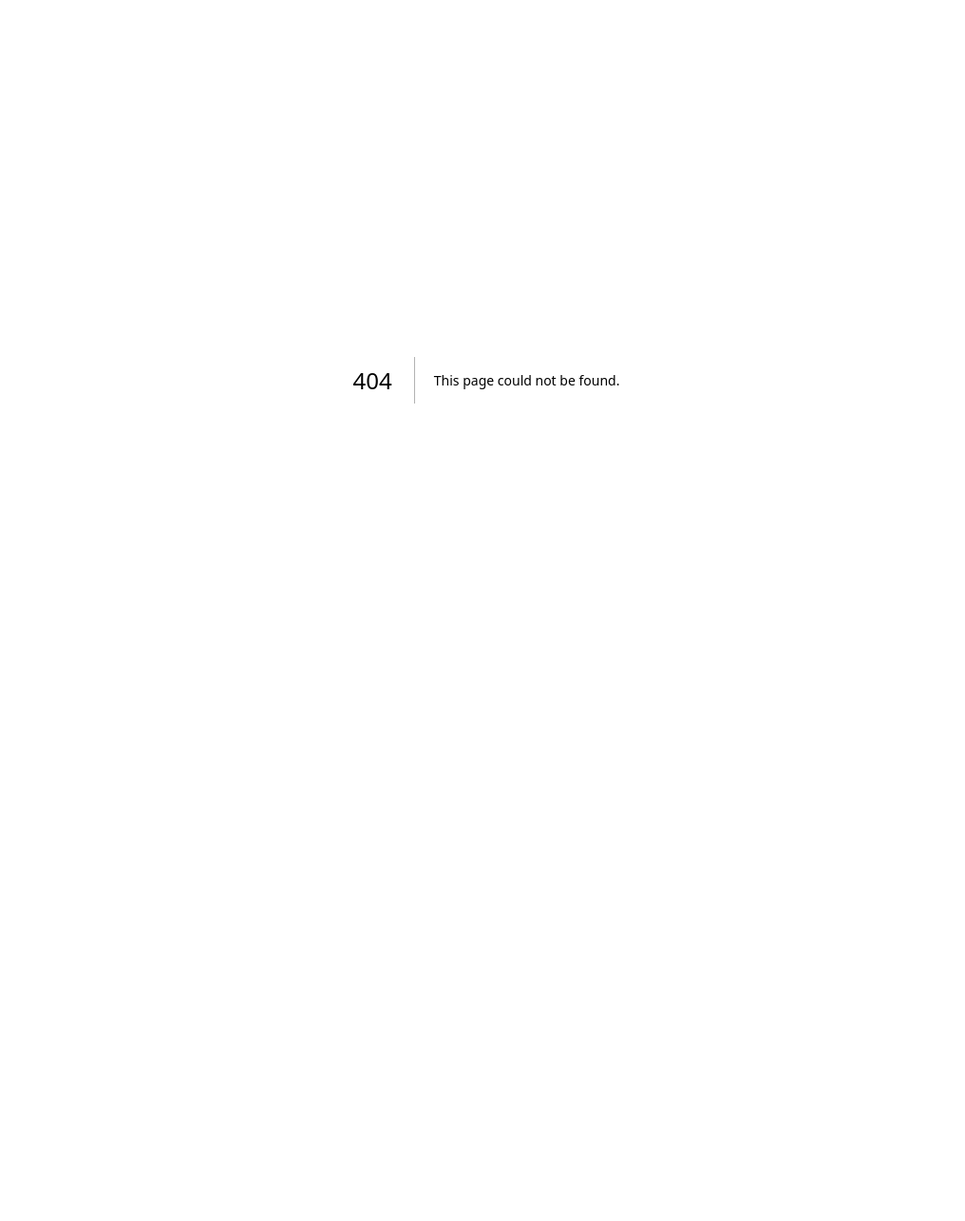
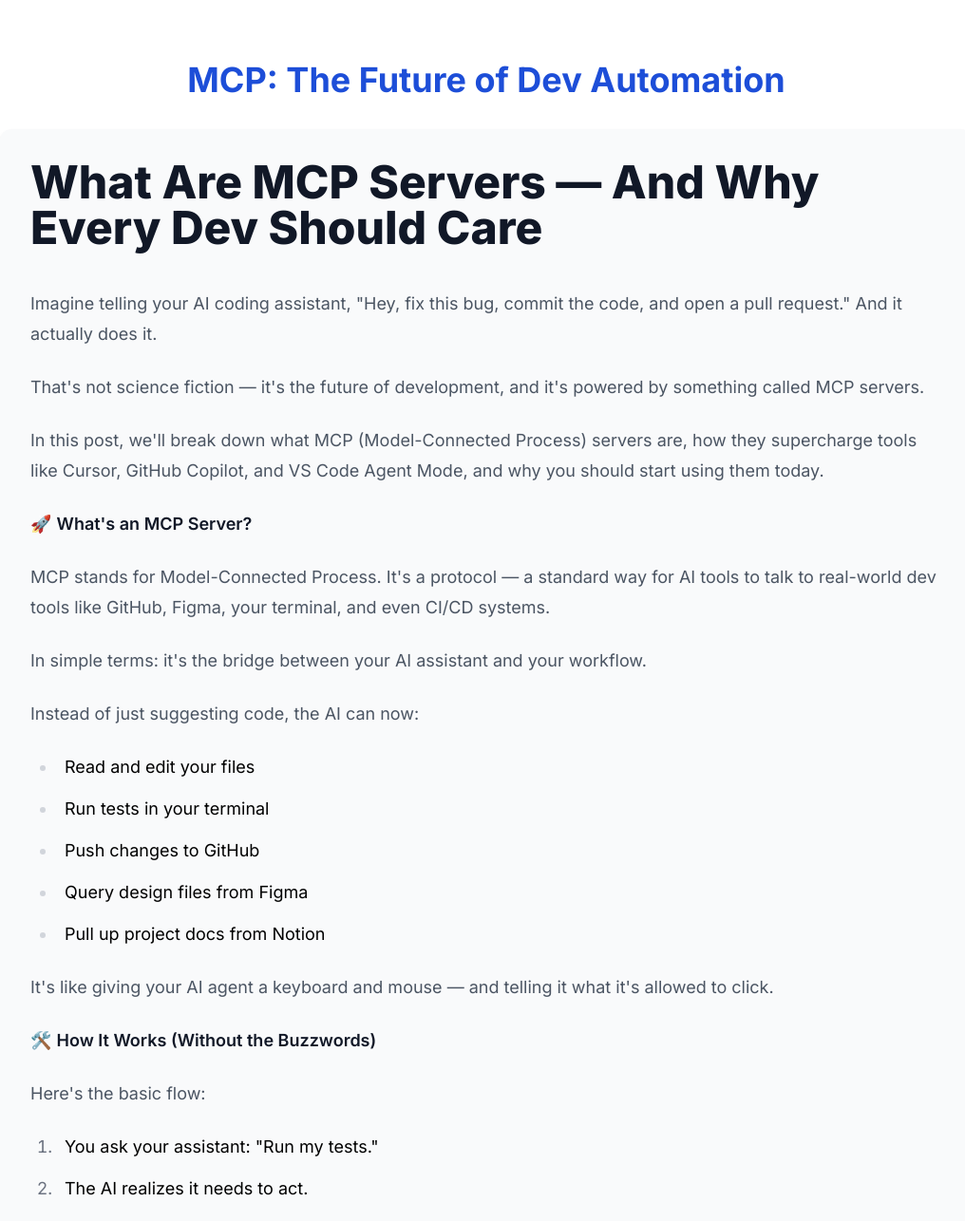
Before and after one commit to uionly/myprofile, a Next.js app: page /MCP in a window 1280 px wide. Before the commit this address had no page. Shown: the top 1286 px of the page at 95% size, without its empty margins (128-1144 px from the left). Before the commit the page ends 800 px from the top, so only its background shows below. Built offline with nearby package versions, Linux system fonts and the light colour scheme.

Commit message:
mcp blog

```diff
--- a/package.json
+++ b/package.json
@@ -22,6 +22,7 @@
     "postcss": "^8.4.35",
     "react": "^18.2.0",
     "react-dom": "^18.2.0",
+    "react-markdown": "^10.1.0",
     "tailwindcss": "^3.4.1",
     "typescript": "^5.3.3"
   },
--- /dev/null
+++ b/src/app/MCP/page.tsx
@@ -0,0 +1,156 @@
+import React from 'react';
+import ReactMarkdown from 'react-markdown';
+
+const mcpContent = `
+# What Are MCP Servers — And Why Every Dev Should Care
+
+Imagine telling your AI coding assistant, "Hey, fix this bug, commit the code, and open a pull request." And it actually does it.
+
+That's not science fiction — it's the future of development, and it's powered by something called MCP servers.
+
+In this post, we'll break down what MCP (Model-Connected Process) servers are, how they supercharge tools like Cursor, GitHub Copilot, and VS Code Agent Mode, and why you should start using them today.
+
+🚀 **What's an MCP Server?**
+
+MCP stands for Model-Connected Process. It's a protocol — a standard way for AI tools to talk to real-world dev tools like GitHub, Figma, your terminal, and even CI/CD systems.
+
+In simple terms: it's the bridge between your AI assistant and your workflow.
+
+Instead of just suggesting code, the AI can now:
+
+- Read and edit your files
+- Run tests in your terminal
+- Push changes to GitHub
+- Query design files from Figma
+- Pull up project docs from Notion
+
+It's like giving your AI agent a keyboard and mouse — and telling it what it's allowed to click.
+
+🛠️ **How It Works (Without the Buzzwords)**
+
+Here's the basic flow:
+
+1. You ask your assistant: "Run my tests."
+2. The AI realizes it needs to act.
+3. It sends a request to an MCP server — like a terminal server.
+4. That server runs npm test on your machine.
+5. The results are sent back to the AI, which then decides what to do next.
+
+These servers can be local (running on your machine) or remote (hosted in the cloud), and each one is tightly scoped. The AI doesn't have full control — only what you allow.
+
+🔧 **Examples of MCP Servers in Action**
+
+Here are some real things developers are doing with MCP servers:
+
+### 1. From Figma to Code
+
+> "Turn this design into a React component."
+>
+> - The Figma MCP pulls the layout.
+> - The AI generates JSX + CSS.
+> - The File System MCP saves it.
+> - The GitHub MCP commits it.
+
+### 2. Debugging Test Failures
+
+> "Why did my build fail?"
+>
+> - The CI/CD MCP grabs logs.
+> - The AI highlights what broke.
+> - Suggests a fix. Applies it. Reruns tests.
+
+### 3. Handling Project Tasks
+
+> "Mark Jira ticket #101 as done."
+>
+> - The Jira MCP closes the task.
+> - The Notion MCP updates docs.
+
+### 4. File and Terminal Commands
+
+> "Search all files for TODOs and create a summary."
+>
+> - Filesystem MCP searches files.
+> - Terminal MCP runs commands.
+
+⚙️ **How You Can Use It**
+
+**Step 1: Install an MCP server**
+
+You can use:
+
+~~~
+npx -y @modelcontextprotocol/server-github
+pip install terminal-controller
+~~~
+
+Or pull one via Docker.
+
+**Step 2: Configure your IDE**
+
+In Cursor or VS Code, add this in .mcp.json:
+
+~~~json
+{
+  "mcpServers": {
+    "github": {
+      "command": "npx",
+      "args": ["-y", "@modelcontextprotocol/server-github"],
+      "env": { "GITHUB_PERSONAL_ACCESS_TOKEN": "ghp_..." }
+    }
+  }
+}
+~~~
+
+**Step 3: Try it out**
+
+Then ask your agent:
+
+- "@github get_my_repos"
+- "@terminal run npm test"
+- "@filesystem read README.md"
+
+You'll get real results, and real actions.
+
+🔮 **Where This Is Going**
+
+MCP is catching fire. Major dev platforms (GitHub, Notion, CircleCI, Linear, Jira) are already building official servers.
+
+The AI assistant of the future won't just write your code — it'll:
+
+- Build containers
+- Run tests
+- Deploy to staging
+- File Jira tickets
+- Write the changelog
+
+And it'll do all of that because of MCP.
+
+✅ **TL;DR**
+
+- MCP servers let AI tools act, not just suggest.
+- You can connect your editor to tools like GitHub, Terminal, Figma, Notion.
+- It's the next step toward fully AI-powered development.
+- If you use Cursor or Copilot, and you want to automate more of your dev tasks, MCP is the upgrade you didn't know you needed.
+
+🔗 **Links to Explore:**
+
+- [MCP Servers on GitHub](https://github.com/modelcontextprotocol/servers)
+- [Model Context Protocol GitHub Organization](https://github.com/modelcontextprotocol)
+- [MCP Specification (Official)](https://spec.modelcontextprotocol.io/specification/)
+`;
+
+const MCPPage = () => {
+  return (
+    <div className='min-h-screen bg-white py-16 px-4 sm:px-8 lg:px-32'>
+      <h1 className='text-4xl font-bold text-blue-700 mb-8 text-center'>
+        MCP: The Future of Dev Automation
+      </h1>
+      <article className='prose prose-blue prose-lg bg-gray-50 rounded-xl shadow-md p-8 w-full'>
+        <ReactMarkdown>{mcpContent}</ReactMarkdown>
+      </article>
+    </div>
+  );
+};
+
+export default MCPPage;
--- a/src/components/Navigation.tsx
+++ b/src/components/Navigation.tsx
@@ -29,6 +29,9 @@ const Navigation = () => {
             <Link href='/#blog' className='text-gray-600 hover:text-gray-900'>
               Blog
             </Link>
+            <Link href='/MCP' className='text-gray-600 hover:text-gray-900'>
+              MCP
+            </Link>
             <Link
               href='/#contact'
               className='text-gray-600 hover:text-gray-900'
```
Also changed, not shown: 1 other file (tests, documents, lock files or other folders).
